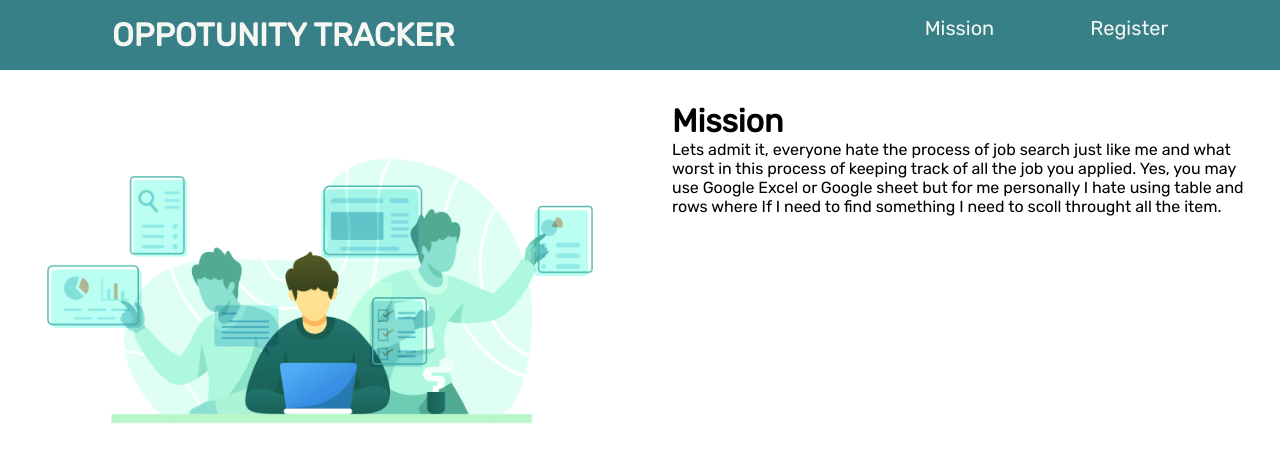
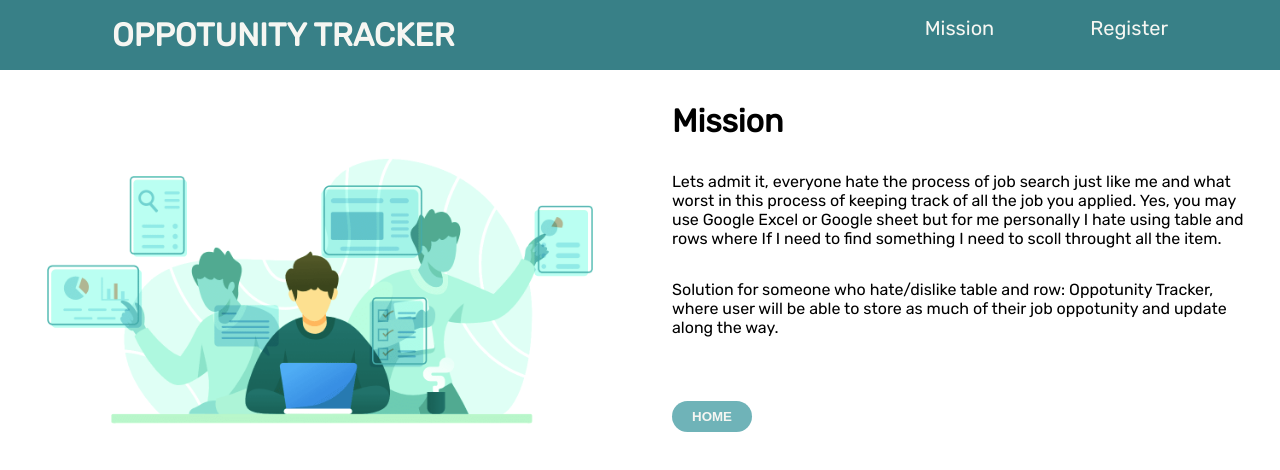
Before and after one commit to TenNga/op-tracker-frontend, a React (Create React App) app: page /mission in a window 1280 px wide. Shown: the top 470 px of the page. Built offline with nearby package versions, Linux system fonts and the light colour scheme.

Commit message:
added back button to About/mission page

```diff
--- a/src/container/About.js
+++ b/src/container/About.js
@@ -1,6 +1,8 @@
 import React from 'react';
+import styled from 'styled-components';
+import { Link  } from 'react-router-dom';
 
-import styled from 'styled-components';
+import { color } from '../theme';
 
 const AboutContainer = styled.div`
     width: 100%;
@@ -17,13 +19,32 @@ const AboutDescription = styled.div`
     margin: 2rem;
 `;
 
+const Text = styled.p`
+    margin-top: 2rem;
+`;
+
+const BackBtn = styled.button`
+    margin-top: 4rem;
+    width: 5rem;
+    padding: 0.5rem;
+    border-style: none;
+    background-color: ${color.lake};
+    color: ${color.white};
+    font-weight: bold;
+    border-radius: 1rem;
+`;
+
 const About = () => {
     return(
         <AboutContainer>
             <Img src="about_img.png" alt="Men Multitask" />
             <AboutDescription>
                 <h1>Mission</h1>
-                <p>Lets admit it, everyone hate the process of job search just like me and what worst in this process of keeping track of all the job you applied. Yes, you may use Google Excel or Google sheet but for me personally I hate using table and rows where If I need to find something I need to scoll throught all the item.</p>
+                <Text>Lets admit it, everyone hate the process of job search just like me and what worst in this process of keeping track of all the job you applied. Yes, you may use Google Excel or Google sheet but for me personally I hate using table and rows where If I need to find something I need to scoll throught all the item.</Text>
+
+                <Text>Solution for someone who hate/dislike table and row: Oppotunity Tracker, where user will be able to store as much of their job oppotunity and update along the way. </Text>
+
+                <Link to={"/"} style={{ textDecoration: 'none' }}><BackBtn>HOME</BackBtn></Link>
             </AboutDescription>
         </AboutContainer>
     )
```
